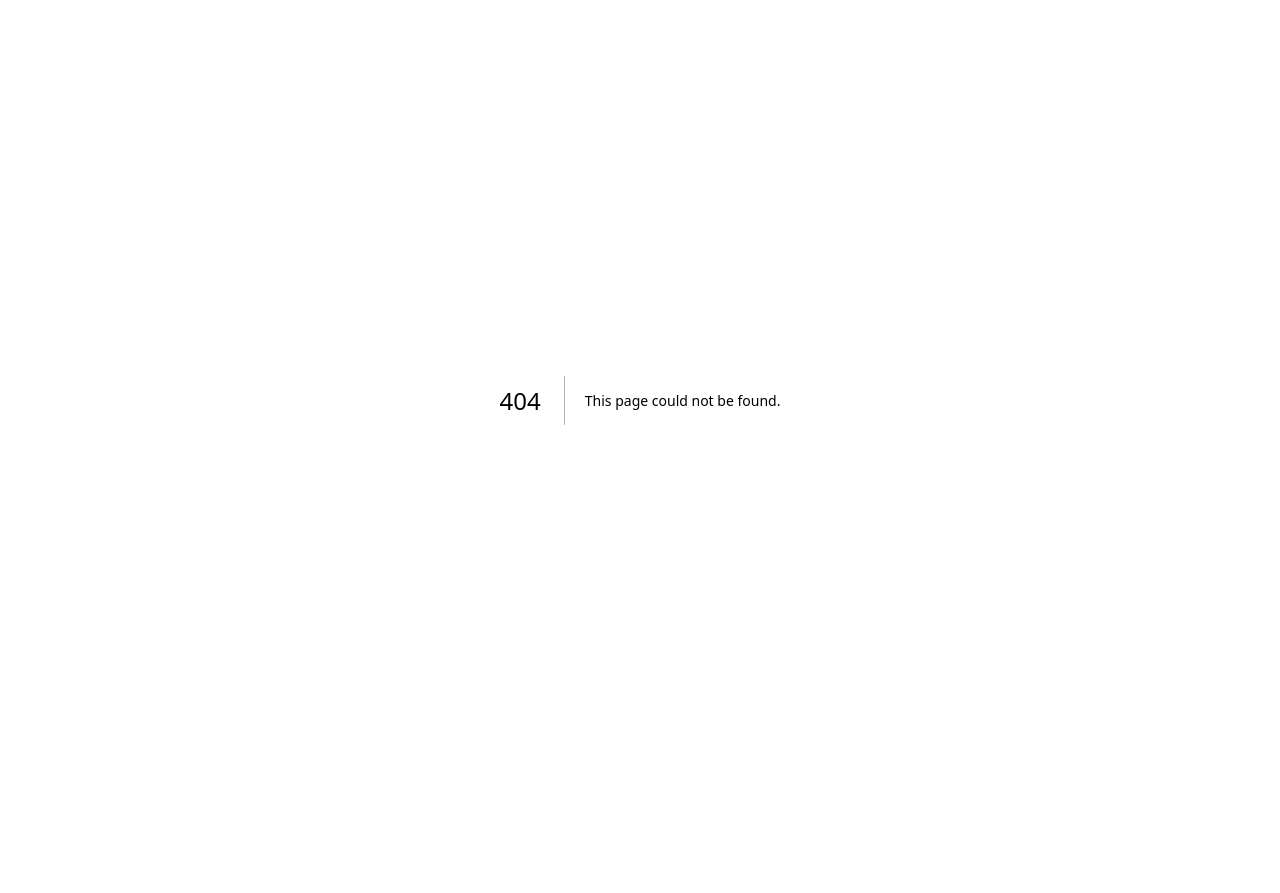
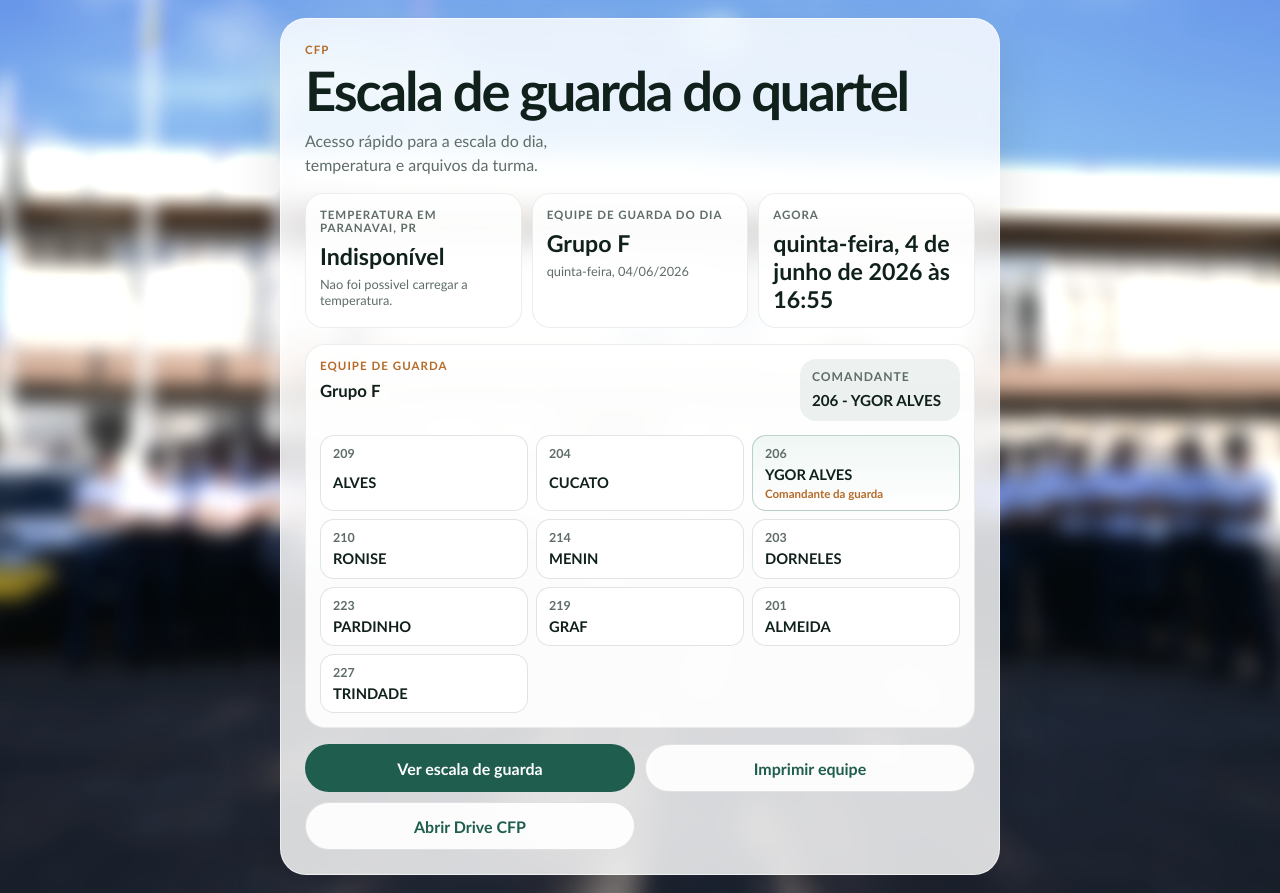
Before and after one commit to higorbrito1/cfp2026, a Next.js app: page /inicio in a window 1280 px wide. Before the commit this address had no page. Before the commit the page ends 800 px from the top, so only its background shows below. Built offline with nearby package versions, Linux system fonts and the light colour scheme; no server answers.

Commit message:
Update root redirect and deploy ready app

```diff
--- a/src/app/globals.css
+++ b/src/app/globals.css
@@ -145,6 +145,21 @@ button:disabled {
   margin-top: 16px;
 }
 
+.home-team {
+  display: grid;
+  gap: 14px;
+  margin-top: 16px;
+  padding: 14px;
+  border: 1px solid rgba(17, 37, 30, 0.08);
+  border-radius: 20px;
+  background: rgba(255, 255, 255, 0.92);
+}
+
+.home-team-top h2 {
+  margin: 0;
+  font-size: 1.05rem;
+}
+
 .primary-button,
 .secondary-button {
   display: inline-flex;
@@ -164,10 +179,51 @@ button:disabled {
   color: #fff;
 }
 
+.home-link {
+  min-height: 40px;
+}
+
 .secondary-button {
   border: 1px solid var(--line);
   background: rgba(255, 255, 255, 0.92);
   color: var(--brand);
+}
+
+.team-compact-grid {
+  display: grid;
+  grid-template-columns: repeat(2, minmax(0, 1fr));
+  gap: 8px;
+}
+
+.team-compact-card {
+  display: grid;
+  gap: 4px;
+  padding: 10px 12px;
+  border: 1px solid var(--line);
+  border-radius: 14px;
+  background: rgba(255, 255, 255, 0.96);
+}
+
+.team-compact-card span {
+  color: var(--muted);
+  font-size: 0.78rem;
+  font-weight: 800;
+}
+
+.team-compact-card strong {
+  font-size: 0.92rem;
+  line-height: 1.25;
+}
+
+.team-compact-card small {
+  color: var(--accent);
+  font-size: 0.72rem;
+  font-weight: 800;
+}
+
+.team-compact-card.is-commander {
+  border-color: rgba(31, 93, 78, 0.28);
+  background: linear-gradient(180deg, rgba(239, 247, 244, 1), rgba(255, 255, 255, 1));
 }
 
 .page-shell {
@@ -520,6 +576,10 @@ button:disabled {
   .home-actions {
     grid-template-columns: repeat(2, minmax(0, 1fr));
   }
+
+  .team-compact-grid {
+    grid-template-columns: repeat(3, minmax(0, 1fr));
+  }
 }
 
 @media (max-width: 540px) {
@@ -574,4 +634,33 @@ button:disabled {
     padding: 14px;
     border-radius: 22px;
   }
+
+  .team-compact-grid {
+    grid-template-columns: repeat(2, minmax(0, 1fr));
+  }
 }
+
+@media print {
+  body {
+    background: #fff;
+  }
+
+  body * {
+    visibility: hidden;
+  }
+
+  .printable-team,
+  .printable-team * {
+    visibility: visible;
+  }
+
+  .printable-team {
+    position: absolute;
+    inset: 0;
+    width: 100%;
+    padding: 0;
+    margin: 0;
+    border: 0;
+    box-shadow: none;
+  }
+}
--- a/src/app/guarda/page.js
+++ b/src/app/guarda/page.js
@@ -1,6 +1,7 @@
 "use client";
 
 import { useMemo, useState } from "react";
+import Link from "next/link";
 import {
   buildMonthCells,
   formatLongDate,
@@ -51,6 +52,9 @@ export default function GuardaPage() {
             <p className="card-label">Escala de guarda</p>
             <h2>Calendário diário</h2>
           </div>
+          <Link className="ghost-button home-link" href="/inicio">
+            Voltar à home
+          </Link>
         </div>
 
         <div className="calendar-toolbar">
--- /dev/null
+++ b/src/app/inicio/page.js
@@ -0,0 +1,165 @@
+"use client";
+
+import { useEffect, useMemo, useState } from "react";
+import Link from "next/link";
+import {
+  formatClock,
+  formatLongDate,
+  getGroupForDate,
+  getTeamForDate,
+  parseYmd,
+  REFERENCE_DATE,
+  REFERENCE_GROUP
+} from "../../lib/scale";
+
+const PARANAVAI = {
+  label: "Paranavai, PR",
+  latitude: -23.07306,
+  longitude: -52.46528
+};
+
+const DRIVE_URL = "https://drive.google.com/drive/folders/1sbsmA7awmdsV2fN7xrAKko_yO4OcyMIE";
+
+export default function InicioPage() {
+  const [now, setNow] = useState(new Date());
+  const [weather, setWeather] = useState({
+    loading: true,
+    temperature: null,
+    error: ""
+  });
+
+  const referenceDate = useMemo(() => parseYmd(REFERENCE_DATE), []);
+  const today = now;
+  const currentGroup = getGroupForDate(today, referenceDate, REFERENCE_GROUP);
+  const team = getTeamForDate(today, referenceDate, REFERENCE_GROUP);
+
+  useEffect(() => {
+    const timer = window.setInterval(() => setNow(new Date()), 30_000);
+    return () => window.clearInterval(timer);
+  }, []);
+
+  useEffect(() => {
+    let cancelled = false;
+
+    async function loadWeather() {
+      try {
+        const url = new URL("https://api.open-meteo.com/v1/forecast");
+        url.searchParams.set("latitude", String(PARANAVAI.latitude));
+        url.searchParams.set("longitude", String(PARANAVAI.longitude));
+        url.searchParams.set("current", "temperature_2m");
+        url.searchParams.set("timezone", "auto");
+
+        const response = await fetch(url.toString());
+        if (!response.ok) throw new Error("weather");
+
+        const data = await response.json();
+        if (cancelled) return;
+
+        setWeather({
+          loading: false,
+          temperature: data?.current?.temperature_2m ?? null,
+          error: ""
+        });
+      } catch {
+        if (cancelled) return;
+        setWeather({
+          loading: false,
+          temperature: null,
+          error: "Nao foi possivel carregar a temperatura."
+        });
+      }
+    }
+
+    loadWeather();
+
+    return () => {
+      cancelled = true;
+    };
+  }, []);
+
+  function printTeam() {
+    window.print();
+  }
+
+  return (
+    <main className="home-page">
+      <section className="home-hero">
+        <div className="home-overlay" />
+        <div className="home-bg" aria-hidden="true" />
+
+        <div className="home-content">
+          <p className="eyebrow">CFP</p>
+          <h1>Escala de guarda do quartel</h1>
+          <p className="home-subtitle">
+            Acesso rápido para a escala do dia, temperatura e arquivos da turma.
+          </p>
+
+          <article className="home-status">
+            <div>
+              <span className="status-label">Temperatura em {PARANAVAI.label}</span>
+              <strong>
+                {weather.loading
+                  ? "Carregando..."
+                  : weather.temperature !== null
+                  ? `${Math.round(weather.temperature)} C`
+                  : "Indisponível"}
+              </strong>
+              <small>{weather.error || "Atualizada em tempo real"}</small>
+            </div>
+
+            <div>
+              <span className="status-label">Equipe de guarda do dia</span>
+              <strong>Grupo {currentGroup}</strong>
+              <small>{formatLongDate(today)}</small>
+            </div>
+
+            <div>
+              <span className="status-label">Agora</span>
+              <strong>{formatClock(now)}</strong>
+            </div>
+          </article>
+
+          <section className="home-team printable-team" aria-label="Equipe de guarda do dia">
+            <div className="team-panel-header home-team-top">
+              <div>
+                <p className="card-label">Equipe de guarda</p>
+                <h2>Grupo {team.group}</h2>
+              </div>
+              <div className="team-commander">
+                <span>Comandante</span>
+                <strong>
+                  {team.commander ? `${team.commander.code} - ${team.commander.name}` : "Indisponível"}
+                </strong>
+              </div>
+            </div>
+
+            <div className="team-compact-grid">
+              {team.roster.map((person, index) => (
+                <article
+                  key={`${person.code}-${person.name}`}
+                  className={index === team.commanderIndex ? "team-compact-card is-commander" : "team-compact-card"}
+                >
+                  <span>{person.code}</span>
+                  <strong>{person.name}</strong>
+                  {index === team.commanderIndex && <small>Comandante da guarda</small>}
+                </article>
+              ))}
+            </div>
+          </section>
+
+          <div className="home-actions">
+            <Link className="primary-button" href="/guarda">
+              Ver escala de guarda
+            </Link>
+            <button type="button" className="secondary-button" onClick={printTeam}>
+              Imprimir equipe
+            </button>
+            <a className="secondary-button" href={DRIVE_URL} target="_blank" rel="noreferrer">
+              Abrir Drive CFP
+            </a>
+          </div>
+        </div>
+      </section>
+    </main>
+  );
+}
```
Also changed, not shown: src/app/page.js (+9 -120 lines).
